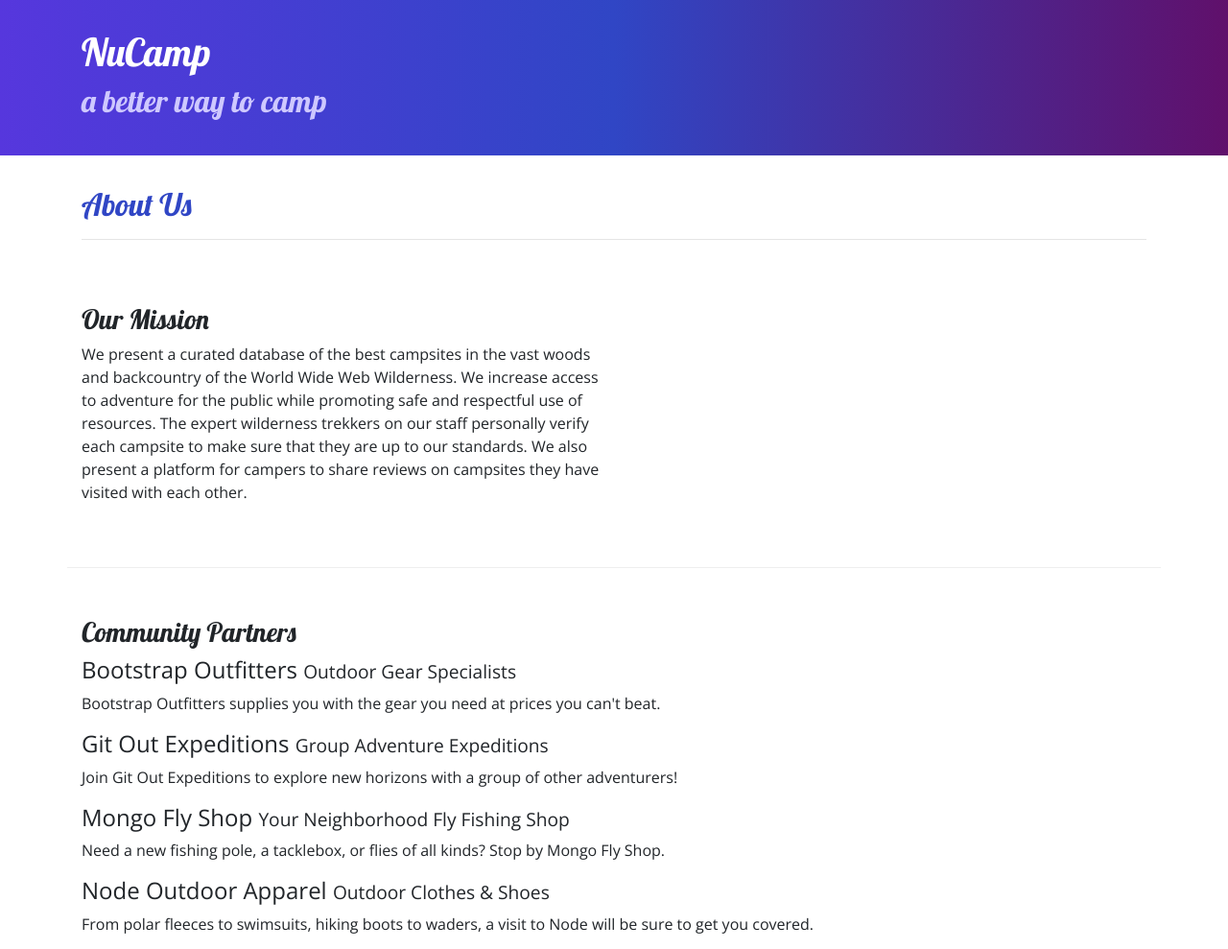
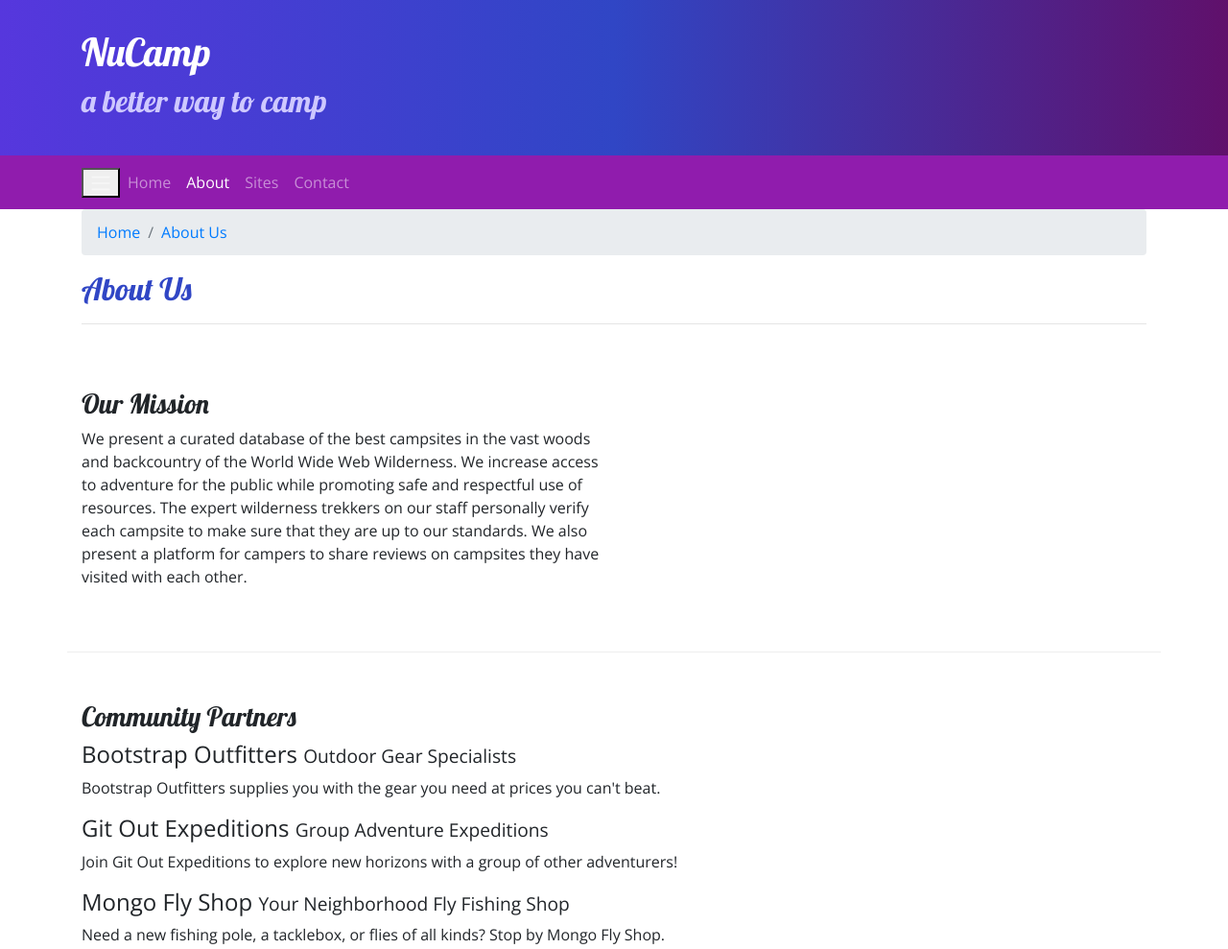
Before and after one commit to vertexbeta/BootstrapCourse, a website: page aboutus.html in a window 1280 px wide. Shown: the top 989 px of the page at 96% size. Drawn offline with nearby package versions, Linux system fonts and the light colour scheme.

Commit message:
nav-item and breadcrumb

```diff
--- a/aboutus.html
+++ b/aboutus.html
@@ -24,6 +24,34 @@
             </div>
         </div>
     </header>
+
+    <nav class="navbar navbar-expand-sm navbar-dark sticky-top">
+        <div class="container">
+            <button class="navbar-togggler ml-auto" type="button" data-toggle="collapse" data-target="#nucampNavbar">
+                <span class="navbar-toggler-icon"></span>
+            </button>
+            <div class="collapse navbar-collapse" id="nucampNavbar">
+                <ul class="navbar-nav">
+                    <li class="nav-item"><a class="nav-link" href="index.html">Home</a></li>
+                    <li class="nav-item active"><a class="nav-link" href="#">About</a></li>
+                    <li class="nav-item"><a class="nav-link" href="#">Sites</a></li>
+                    <li class="nav-item"><a class="nav-link" href="#">Contact</a></li>
+                </ul>
+            </div>
+        </div>
+    </nav>
+
+    <div class="container">
+        <div class="row">
+            <div class="col">
+                <ol class="breadcrumb">
+                    <li class="breadcrumb-item"><a href="index.html">Home</a></li>
+                    <li class="breadcrumb-item active"><a href="#">About Us</a></li>
+                </ol>
+            </div>
+        </div>
+    </div>
+
 
     <div class="container">
         <div class="row">
--- a/css/styles.css
+++ b/css/styles.css
@@ -30,6 +30,7 @@ footer {
 }
 
 .jumbotron {
+    margin: 0;
     padding: 30px;
     background-image: linear-gradient(to right, #5637dd, #3046C5, #60106b );
     color: white;
@@ -41,3 +42,7 @@ footer {
     border-bottom: 1px ridge;
     min-height: 200px;
 }
+
+.navbar {
+    background-color: #901cad;
+}
```
Also changed, not shown: index.html (+16 -0 lines).
